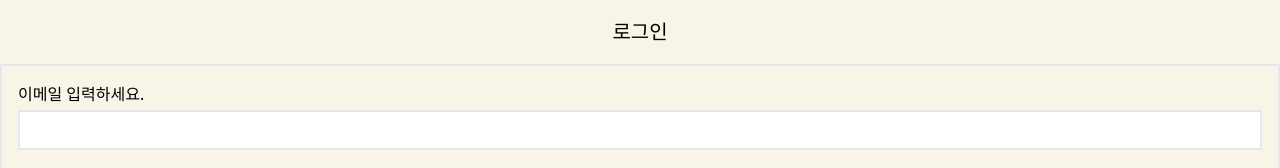
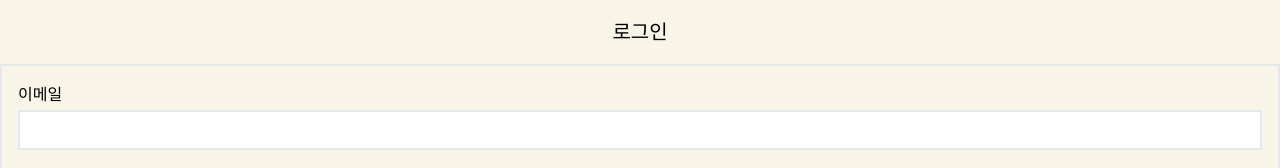
Before and after one commit to zzang535/rheumaless-front, a React (Vite) app: page /login in a window 1280 px wide. Shown: the top 168 px of the page. Built offline with nearby package versions, Linux system fonts and the light colour scheme.

Commit message:
Feat : 로그인 - 이메일 버튼 복원

```diff
--- a/src/pages/Login.tsx
+++ b/src/pages/Login.tsx
@@ -7,7 +7,7 @@ function Login() {
       <Header title="로그인" />
       <ContentLayout>
         <div className="mb-4 mt-4">
-          <div className="mb-1">이메일 입력하세요.</div>
+          <div className="mb-1">이메일</div>
           <input className="border-2 w-full h-10" />
         </div>
         <div className="mb-4">
```
